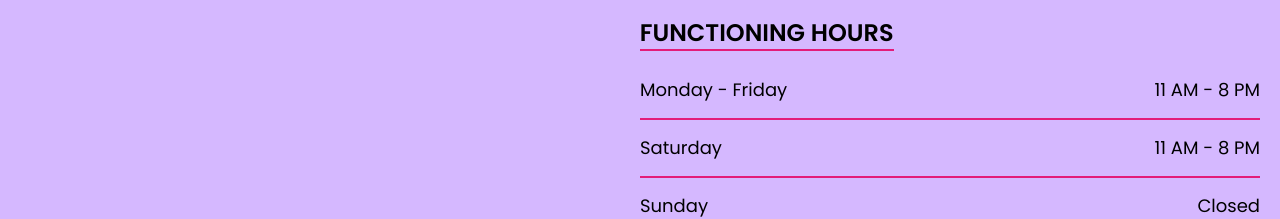
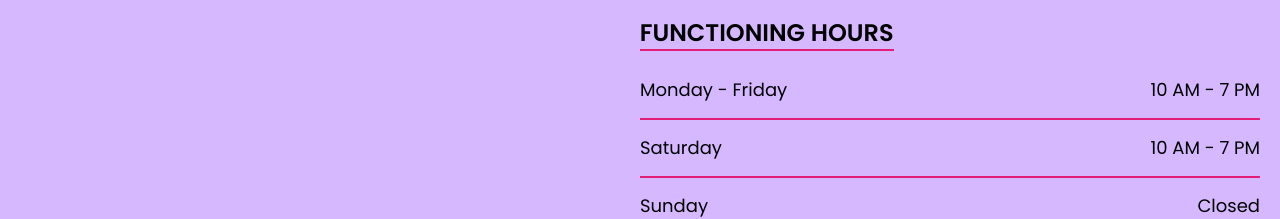
Before and after one commit to imkiran22/define-clinic-website, a Next.js app: page /about in a window 1280 px wide. Shown: the part 418-637 px from the top of the page. Built offline with nearby package versions, Linux system fonts and the light colour scheme.

Commit message:
Revising commit

```diff
--- a/constants/about.ts
+++ b/constants/about.ts
@@ -12,12 +12,12 @@ export const FUNCTIONING_DAYS = [
   {
     key: "monday-friday",
     label: "Monday - Friday",
-    value: "11 AM - 8 PM",
+    value: "10 AM - 7 PM",
   },
   {
     key: "saturday",
     label: "Saturday",
-    value: "11 AM - 8 PM",
+    value: "10 AM - 7 PM",
   },
   {
     key: "sunday",
```
